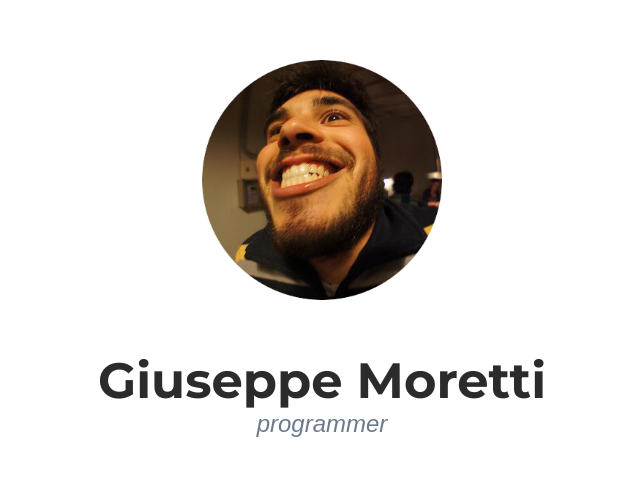
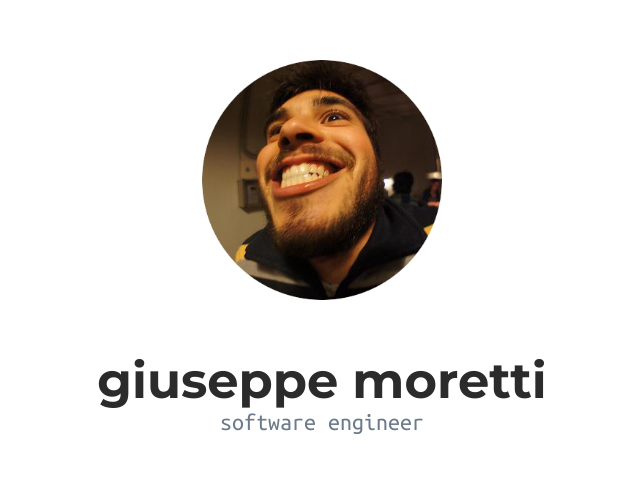
Before and after one commit to gmoretti/vcard, a plain HTML site: page index.html in a window 1280 px wide. Shown: the part 108-587 px from the top of the page, without its empty margins (318-958 px from the left). Drawn offline with Linux system fonts and the light colour scheme.

Commit message:
add https rewrite and mod index and font

```diff
--- a/css/style.css
+++ b/css/style.css
@@ -13,8 +13,7 @@ body{
 }
 
 .subtitle{
-  font-family: 'Arial', sans-serif;
-  font-style: italic;
+  font-family: 'Ubuntu Mono', monospace;
   text-align: center;
   font-size: 1.5em;
   color: #6C7A89;
--- a/index.html
+++ b/index.html
@@ -3,14 +3,16 @@
   <head>
     <link rel="stylesheet" href="css/style.css" media="screen" title="no title" charset="utf-8">
     <link href="https://fonts.googleapis.com/css?family=Montserrat:700" rel="stylesheet" type="text/css">
+    <link href="https://fonts.googleapis.com/css?family=Ubuntu+Mono&display=swap" rel="stylesheet">
+
     <meta charset="utf-8">
     <title>Giuseppe Moretti</title>
   </head>
   <body>
     <div class="container">
-      <img id="profile" src="img/profile.png" alt="Giuseppe Moretti's profile picture." />
-      <h1 id="mainTitle">Giuseppe Moretti</h1>
-      <div class="subtitle">programmer</div>
+      <img id="profile" src="img/profile.png" alt="Me!" />
+      <h1 id="mainTitle">giuseppe moretti</h1>
+      <div class="subtitle">software engineer</div>
       <div class="contactLinks">
         <img class="contactLink" src="/img/linkedIn.png" alt="" />
         <img class="contactLink" src="/img/gplus.png" alt="" />
```
Also changed, not shown: 1 other file.
